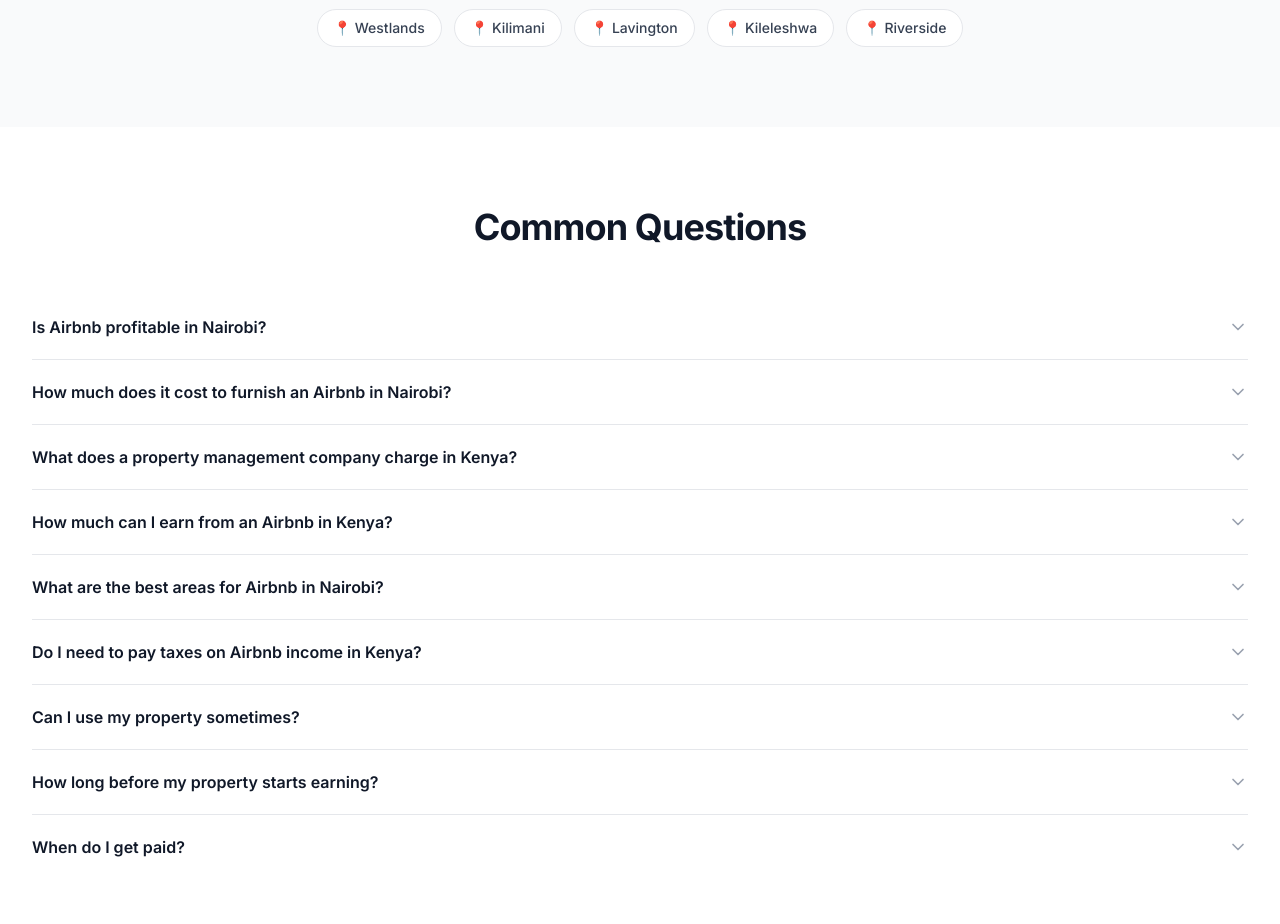
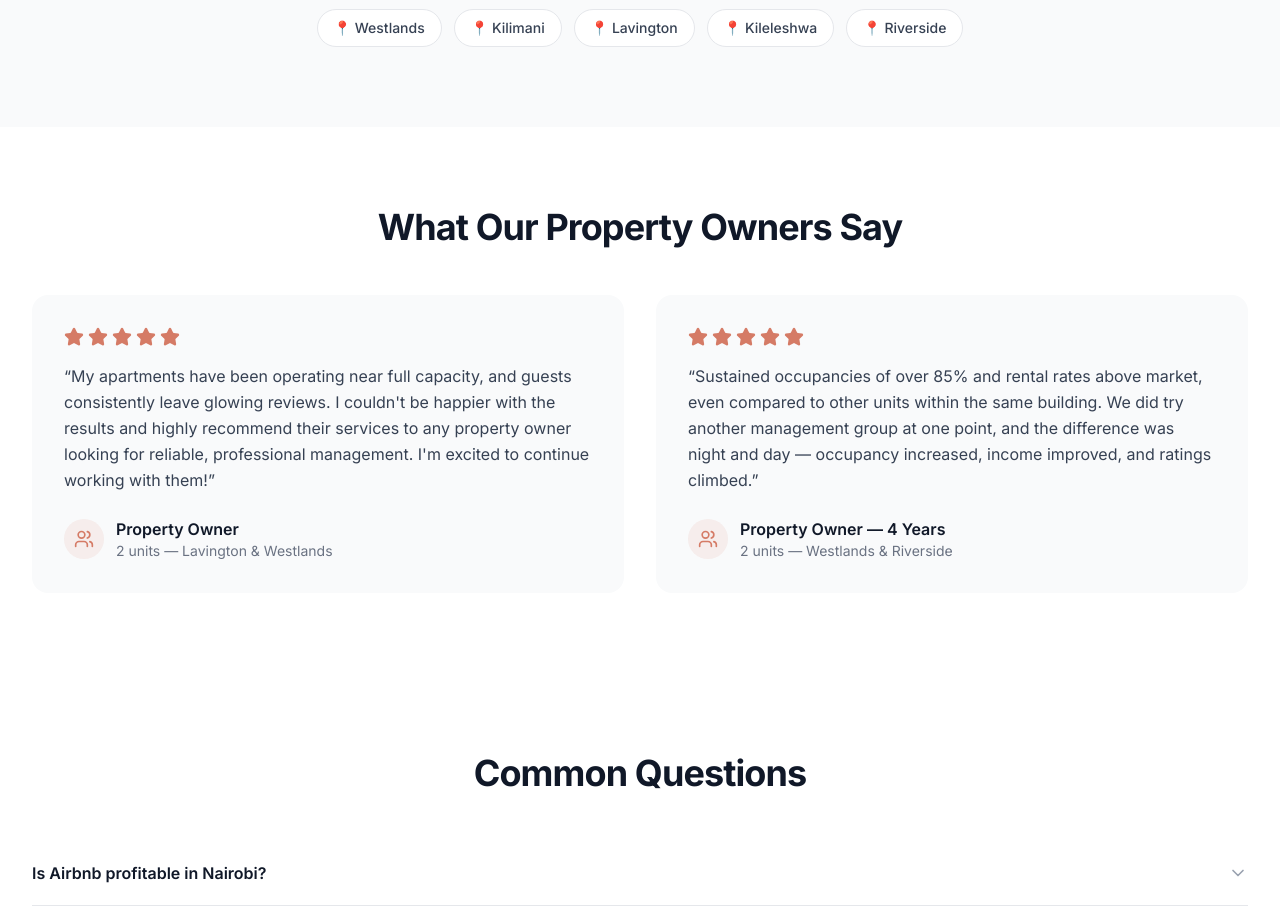
Before and after one commit to elitestaysafrica/website, a Next.js app: page /invest in a window 1280 px wide. Shown: the part 4020-4944 px from the top of the page. Built offline with nearby package versions, Linux system fonts and the light colour scheme; no server answers.

Commit message:
Add owner testimonials section to /invest page (2 real testimonials)

```diff
--- a/src/app/invest/page.tsx
+++ b/src/app/invest/page.tsx
@@ -624,6 +624,68 @@ export default function InvestPage() {
         </div>
       </section>
 
+      {/* ═══ TESTIMONIALS ═══ */}
+      <section className="py-16 sm:py-20 bg-white">
+        <div className="container mx-auto px-6 lg:px-8">
+          <div className="mx-auto max-w-2xl text-center mb-12">
+            <h2 className="text-3xl font-bold tracking-tight text-gray-900 sm:text-4xl">
+              What Our Property Owners Say
+            </h2>
+          </div>
+          <div className="mx-auto max-w-5xl grid grid-cols-1 gap-8 lg:grid-cols-2">
+            {/* Testimonial 1 */}
+            <div className="rounded-2xl bg-gray-50 p-8">
+              <div className="flex gap-1 mb-4">
+                {[...Array(5)].map((_, i) => (
+                  <Star key={i} className="h-5 w-5 fill-primary text-primary" />
+                ))}
+              </div>
+              <blockquote className="text-gray-700 leading-relaxed">
+                &ldquo;My apartments have been operating near full capacity, and guests
+                consistently leave glowing reviews. I couldn&apos;t be happier with the
+                results and highly recommend their services to any property owner
+                looking for reliable, professional management. I&apos;m excited to
+                continue working with them!&rdquo;
+              </blockquote>
+              <div className="mt-6 flex items-center gap-3">
+                <div className="flex h-10 w-10 items-center justify-center rounded-full bg-primary/10">
+                  <Users className="h-5 w-5 text-primary" />
+                </div>
+                <div>
+                  <div className="font-semibold text-gray-900">Property Owner</div>
+                  <div className="text-sm text-gray-500">2 units — Lavington &amp; Westlands</div>
+                </div>
+              </div>
+            </div>
+
+            {/* Testimonial 2 */}
+            <div className="rounded-2xl bg-gray-50 p-8">
+              <div className="flex gap-1 mb-4">
+                {[...Array(5)].map((_, i) => (
+                  <Star key={i} className="h-5 w-5 fill-primary text-primary" />
+                ))}
+              </div>
+              <blockquote className="text-gray-700 leading-relaxed">
+                &ldquo;Sustained occupancies of over 85% and rental rates above market,
+                even compared to other units within the same building. We did try
+                another management group at one point, and the difference was night
+                and day — occupancy increased, income improved, and ratings
+                climbed.&rdquo;
+              </blockquote>
+              <div className="mt-6 flex items-center gap-3">
+                <div className="flex h-10 w-10 items-center justify-center rounded-full bg-primary/10">
+                  <Users className="h-5 w-5 text-primary" />
+                </div>
+                <div>
+                  <div className="font-semibold text-gray-900">Property Owner — 4 Years</div>
+                  <div className="text-sm text-gray-500">2 units — Westlands &amp; Riverside</div>
+                </div>
+              </div>
+            </div>
+          </div>
+        </div>
+      </section>
+
       {/* ═══ FAQ ═══ */}
       <section className="py-16 sm:py-20 bg-white">
         <div className="container mx-auto px-6 lg:px-8">
```
